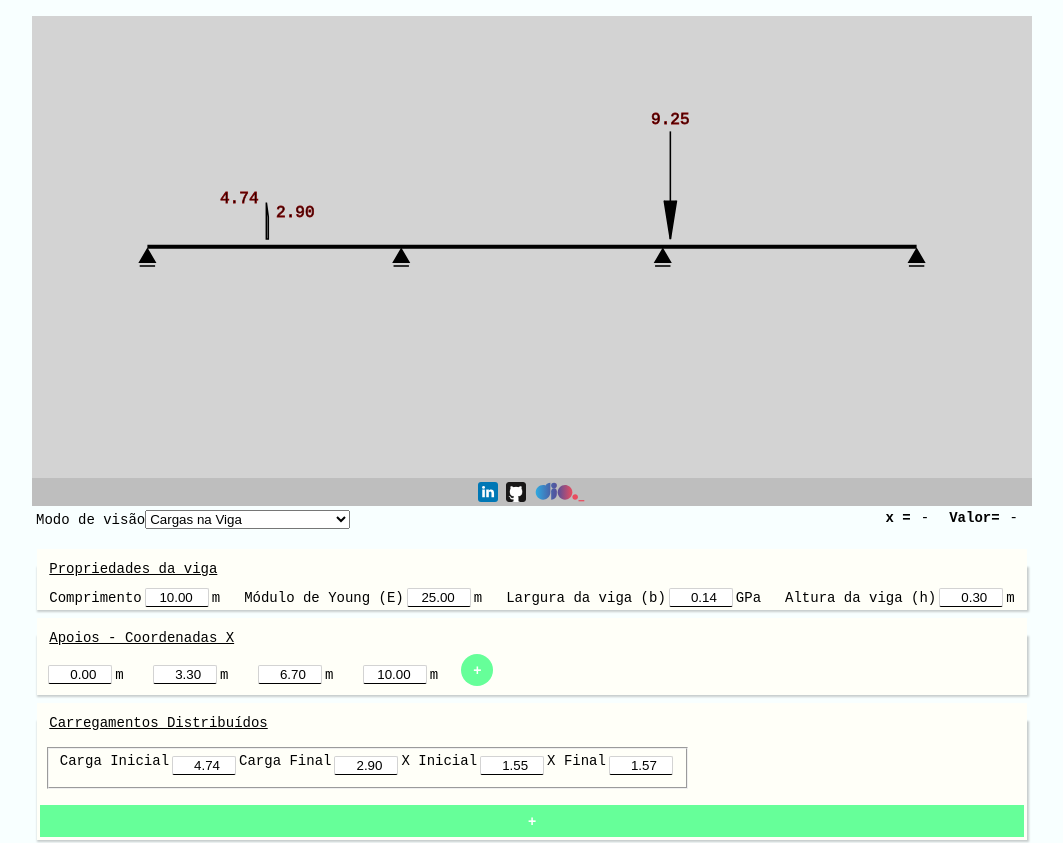
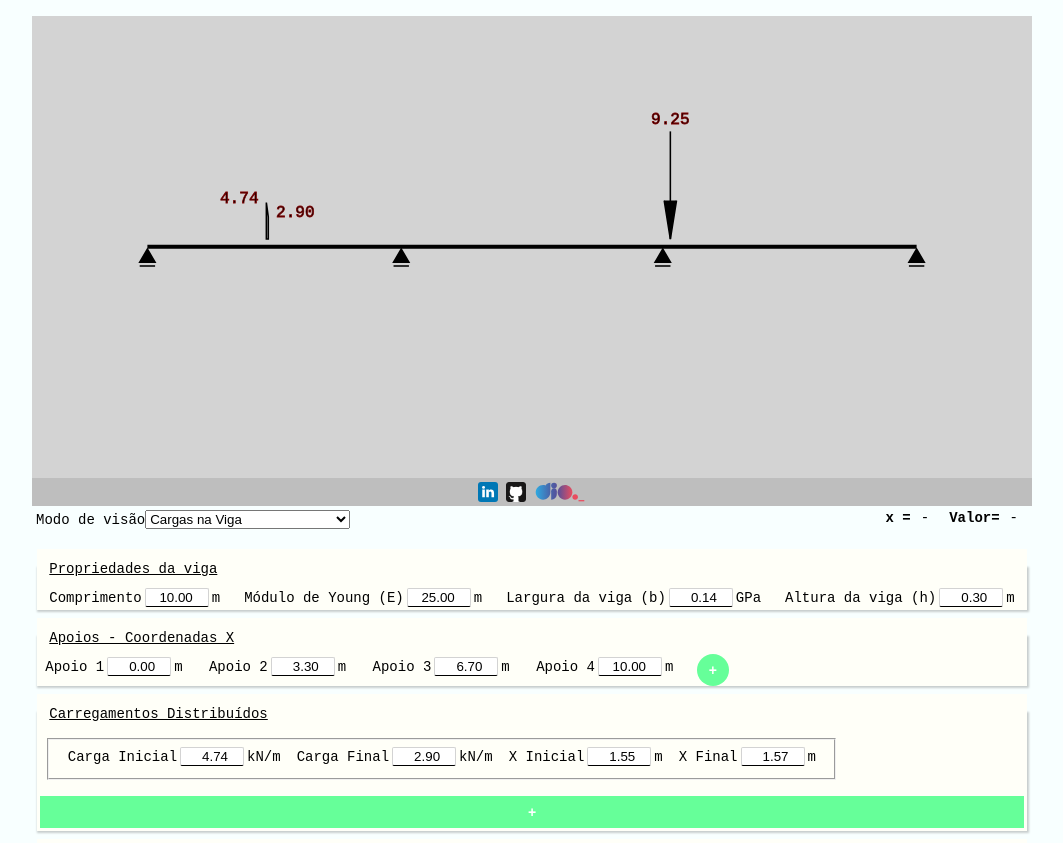
Before and after one commit to Pitossomo/react-beams, a React (Create React App) app: page / in a window 1280 px wide. Shown: the top 843 px of the page, without its empty margins (108-1171 px from the left). Built offline with nearby package versions, Linux system fonts and the light colour scheme.

Commit message:
Style updated, units added for all inputs

```diff
--- a/src/components/Form/DistributedLoadsFieldset.jsx
+++ b/src/components/Form/DistributedLoadsFieldset.jsx
@@ -38,20 +38,27 @@ const DistributedLoadsFieldset = ({beamParams, updateLoads}) => {
       { beamParams.distributedLoads.map((load, loadIndex) => (
         <div key={`load${loadIndex}`} className='load-fieldset hover-wrapper'>
           <fieldset name="distributedload" className="distributed-loads">
+            <div className="input-wrapper">
               <label>Carga Inicial</label>
               <NumberInput
                 name='startValue'
                 value={load.startValue}
                 update={newValue => updateLoad(loadIndex, 'startValue', newValue)}
+                unit={'kN/m'}
               />
+            </div>
 
+            <div className="input-wrapper">
               <label>Carga Final</label>
               <NumberInput
                 name='endValue'
                 value={load.endValue}
                 update={newValue => updateLoad(loadIndex, 'endValue', newValue)}
+                unit={'kN/m'}
               />
+            </div>
 
+            <div className="input-wrapper">
               <label>X Inicial</label>
               <NumberInput
                 name='x0'
@@ -59,8 +66,11 @@ const DistributedLoadsFieldset = ({beamParams, updateLoads}) => {
                 update={newValue => updateLoad(loadIndex, 'x0', newValue)}
                 step={0.01}
                 attributes={{min: 0, max: load.xf}}
+                unit={'m'}
               />
+            </div>
 
+            <div className="input-wrapper">
               <label>X Final</label>
               <NumberInput
                 name='xf'
@@ -68,7 +78,9 @@ const DistributedLoadsFieldset = ({beamParams, updateLoads}) => {
                 update={newValue => updateLoad(loadIndex, 'xf', newValue)}
                 step={0.01}
                 attributes={{min: load.x0, max: beamParams.length}}
+                unit={'m'}
               />
+            </div>
           </fieldset>
           <button
             onClick={e => handleRemoveLoad(loadIndex, e)}
--- a/src/components/Form/NumberInput.jsx
+++ b/src/components/Form/NumberInput.jsx
@@ -43,7 +43,8 @@ const NumberInput = ({name, value, update, unit, step, attributes = {}}) => {
     update(newValue)
   }
 
-  return <>
+  return (
+    <>
       <input
         type="number"
         className="num-field"
@@ -57,6 +58,7 @@ const NumberInput = ({name, value, update, unit, step, attributes = {}}) => {
       />
       { unit ? <span>{unit}</span> : null }
     </>
+  )
 }
 
 export default NumberInput
--- a/src/components/Form/PunctualLoadsFieldset.jsx
+++ b/src/components/Form/PunctualLoadsFieldset.jsx
@@ -38,6 +38,7 @@ const PunctualLoadsFieldset = ({beamParams, updateLoads}) => {
                 name='value'
                 value={load.value}
                 update={newValue => updateLoad(loadIndex, 'value', newValue)}
+                unit={'kN'}
               />
             </div>
             <div>
@@ -47,6 +48,7 @@ const PunctualLoadsFieldset = ({beamParams, updateLoads}) => {
                 value={load.x}
                 update={newValue => updateLoad(loadIndex, 'x', newValue)}
                 step='0.01'
+                unit={'m'}
               />
             </div>
           </fieldset>
--- a/src/components/Form/SupportsFieldset.jsx
+++ b/src/components/Form/SupportsFieldset.jsx
@@ -44,7 +44,9 @@ const SupportsFieldset = ({beamParams, updateSupports}) => {
           ? beamParams.supports[index+1] - STEP
           : beamParams.length
 
-        return <div className='hover-wrapper' key={`support${index}`}>
+        return (
+          <div className='input-wrapper hover-wrapper' key={`support${index}`}>
+            <label>Apoio {index+1}</label>
             <NumberInput
               name="support[]"
               step={STEP}
@@ -60,6 +62,7 @@ const SupportsFieldset = ({beamParams, updateSupports}) => {
               ✖
             </button>
           </div>
+        )
       })}
       <button onClick={handleAddSupport} className='addButton small'> + </button>
     </fieldset>
--- a/src/styles/desktop.css
+++ b/src/styles/desktop.css
@@ -177,6 +177,10 @@ nav * {
   display: flex;
 }
 
+.input-wrapper {
+  padding: 0 8px;
+}
+
 .show-on-hover {
   content: "x";
   visibility: hidden;
@@ -216,7 +220,6 @@ nav * {
   width: calc(100% - 2*3px);
 }
 
-
 input.num-field {
   width: 60px;
   text-align: right;
```
Lines whose indentation alone changed are shown as unchanged.
